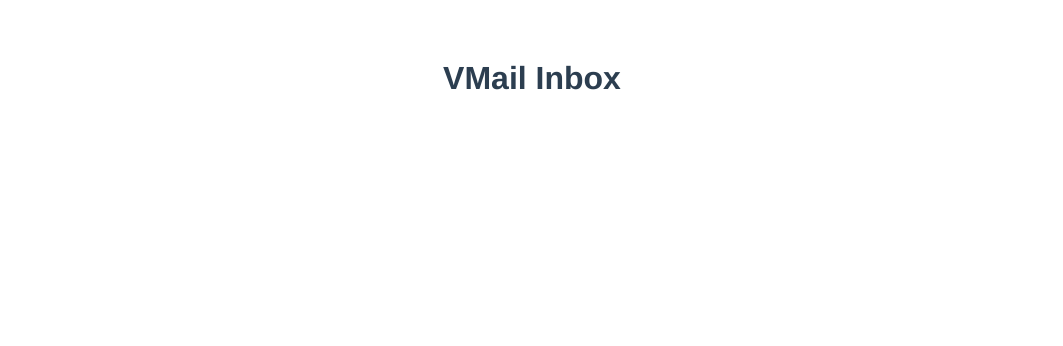
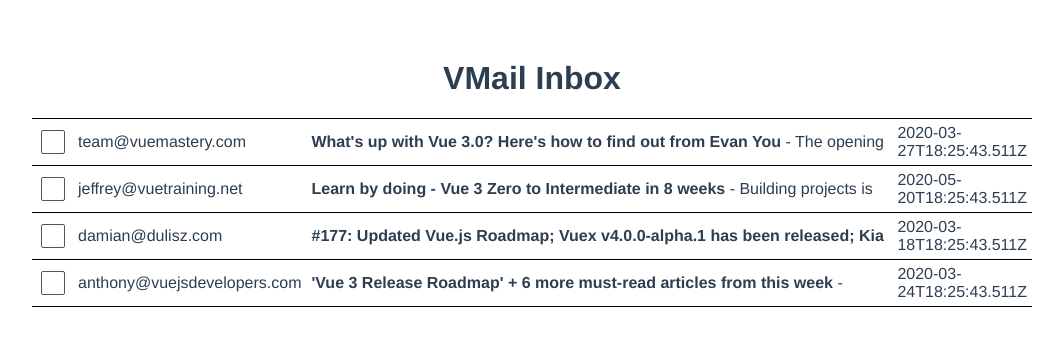
Before and after one commit to st0nyx/vue3-gmail-clone, a Vue app: page / in a window 1280 px wide. Shown: the top 346 px of the page, without its empty margins (108-1171 px from the left). Built offline with nearby package versions, Linux system fonts and the light colour scheme.

Commit message:
created Mail Inbox UI

```diff
--- a/src/App.vue
+++ b/src/App.vue
@@ -1,5 +1,21 @@
 <template>
   <h1>VMail Inbox</h1>
+  <table class="mail-table">
+    <tbody>
+      <tr v-for="email in emails" :key="email.id" class="clickable">
+        <td>
+          <input type="checkbox" />
+        </td>
+        <td>{{ email.from }}</td>
+        <td>
+          <p>
+            <strong>{{ email.subject }}</strong> - {{ email.body }}
+          </p>
+        </td>
+        <td class="date">{{ email.sentAt }}</td>
+      </tr>
+    </tbody>
+  </table>
 </template>
 
 <script>
```
